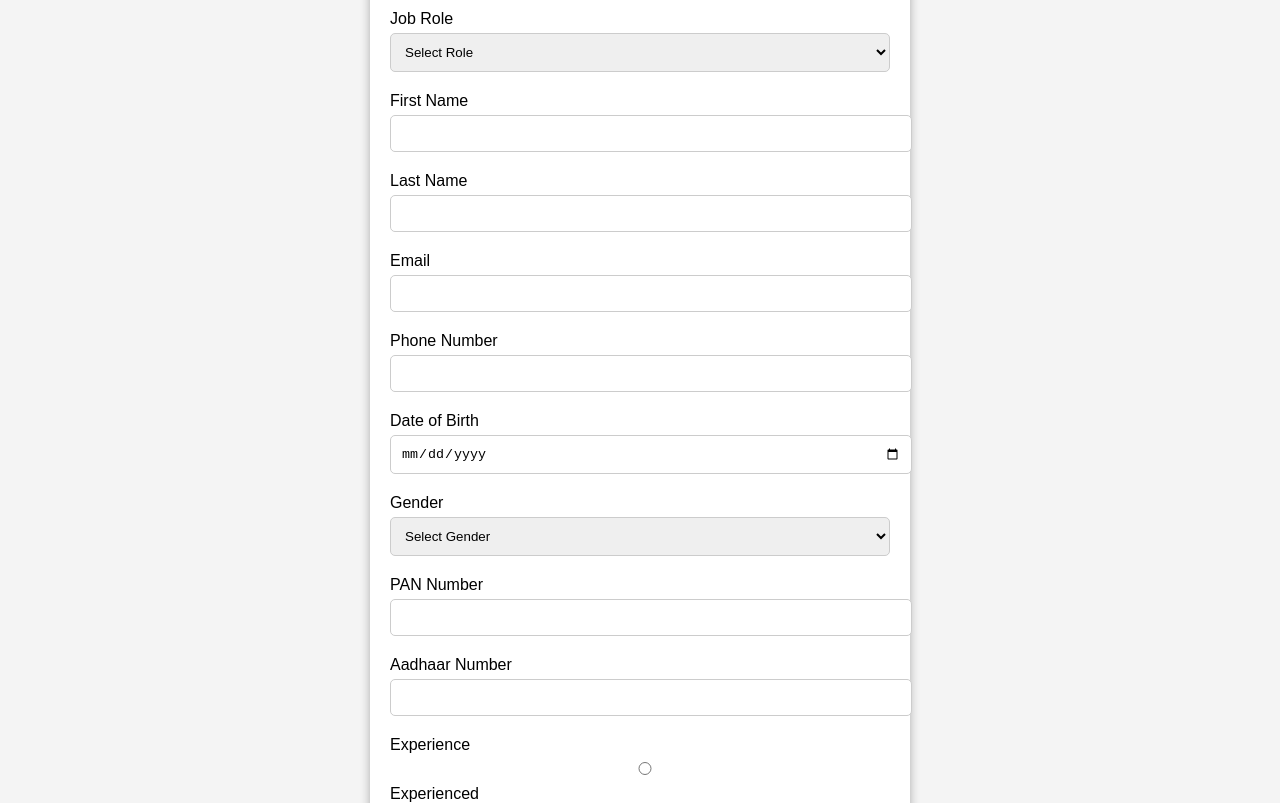
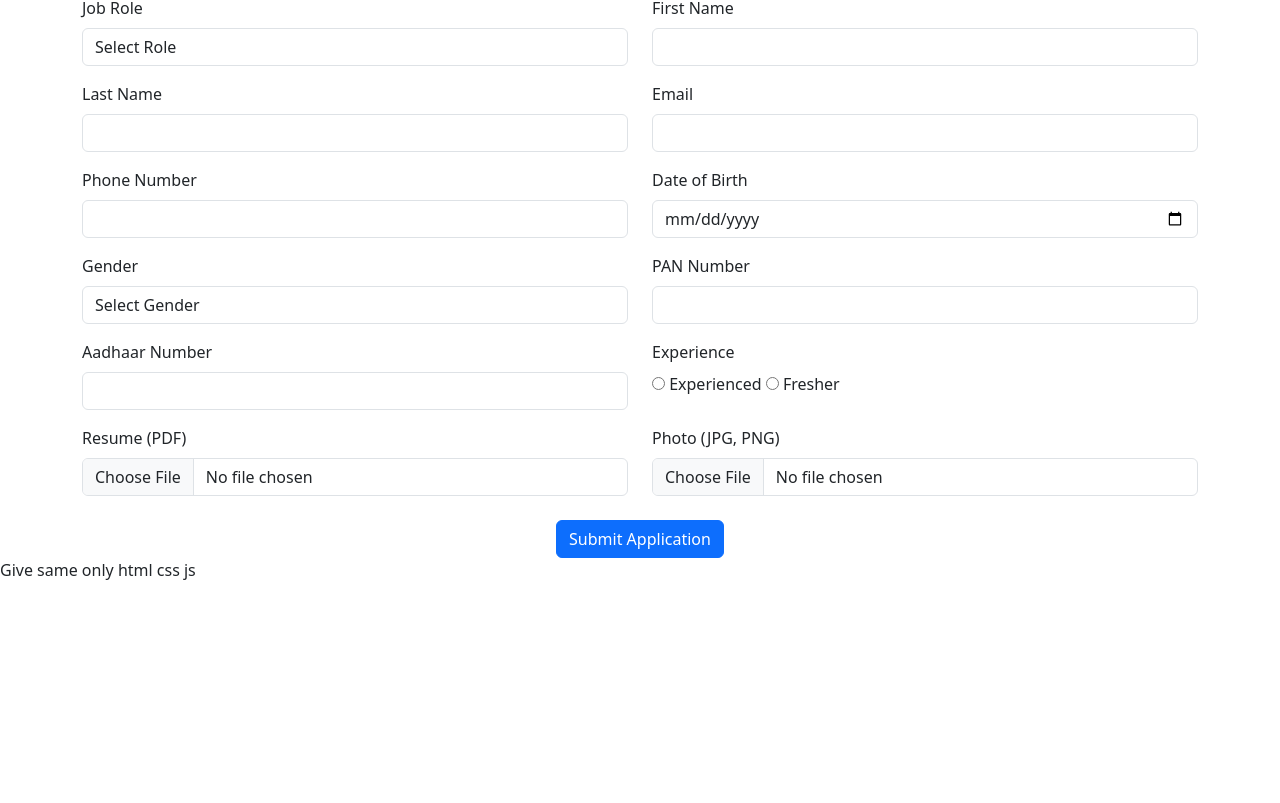
Before and after one commit to Prabas2588/jobportial, a plain HTML site: page index.html in a window 1280 px wide. Shown: the part 98-901 px from the top of the page. After the commit the page ends 800 px from the top, so only its background shows below. Drawn offline with nearby package versions, Linux system fonts and the light colour scheme.

Commit message:
Update index.html

```diff
--- a/index.html
+++ b/index.html
@@ -4,74 +4,108 @@
     <meta charset="UTF-8">
     <meta name="viewport" content="width=device-width, initial-scale=1.0">
     <title>Job Application Form</title>
-    <link rel="stylesheet" href="styles.css">
+    <link href="https://cdn.jsdelivr.net/npm/bootstrap@5.3.0/dist/css/bootstrap.min.css" rel="stylesheet">
+    <script src="https://code.jquery.com/jquery-3.6.0.min.js"></script>
 </head>
 <body>
-    <div class="container">
-        <h2>Job Application Form</h2>
-        <form id="jobApplicationForm">
-            <label>Job Role</label>
-            <select name="job_role" required>
+    <div class="container mt-5">
+        <h2 class="text-center">Job Application Form</h2>
+        <form action="submit.php" method="POST" enctype="multipart/form-data">
+            <div class="row">
+                <div class="col-md-6">
+                    <label class="form-label">Job Role</label>
+                    <select name="job_role" class="form-control" required>
                         <option value="">Select Role</option>
                         <option value="Software Engineer">Software Engineer</option>
                         <option value="Web Developer">Web Developer</option>
                         <option value="Data Analyst">Data Analyst</option>
                     </select>
-
-            <label>First Name</label>
-            <input type="text" name="first_name" required>
-
-            <label>Last Name</label>
-            <input type="text" name="last_name" required>
-
-            <label>Email</label>
-            <input type="email" name="email" required>
-
-            <label>Phone Number</label>
-            <input type="text" name="phone" required>
-
-            <label>Date of Birth</label>
-            <input type="date" name="dob" required>
-
-            <label>Gender</label>
-            <select name="gender" required>
+                </div>
+                <div class="col-md-6">
+                    <label class="form-label">First Name</label>
+                    <input type="text" name="first_name" class="form-control" required>
+                </div>
+                <div class="col-md-6 mt-3">
+                    <label class="form-label">Last Name</label>
+                    <input type="text" name="last_name" class="form-control" required>
+                </div>
+                <div class="col-md-6 mt-3">
+                    <label class="form-label">Email</label>
+                    <input type="email" name="email" class="form-control" required>
+                </div>
+                <div class="col-md-6 mt-3">
+                    <label class="form-label">Phone Number</label>
+                    <input type="text" name="phone" class="form-control" required>
+                </div>
+                <div class="col-md-6 mt-3">
+                    <label class="form-label">Date of Birth</label>
+                    <input type="date" name="dob" class="form-control" required>
+                </div>
+                <div class="col-md-6 mt-3">
+                    <label class="form-label">Gender</label>
+                    <select name="gender" class="form-control" required>
                         <option value="">Select Gender</option>
                         <option value="Male">Male</option>
                         <option value="Female">Female</option>
                         <option value="Other">Other</option>
                     </select>
-
-            <label>PAN Number</label>
-            <input type="text" name="pan" required>
-
-            <label>Aadhaar Number</label>
-            <input type="text" name="aadhaar" required>
-
-            <label>Experience</label>
+                </div>
+                <div class="col-md-6 mt-3">
+                    <label class="form-label">PAN Number</label>
+                    <input type="text" name="pan" class="form-control" required>
+                </div>
+                <div class="col-md-6 mt-3">
+                    <label class="form-label">Aadhaar Number</label>
+                    <input type="text" name="aadhaar" class="form-control" required>
+                </div>
+                <div class="col-md-6 mt-3">
+                    <label class="form-label">Experience</label><br>
                     <input type="radio" name="experience" value="Experienced" id="exp" required> Experienced
                     <input type="radio" name="experience" value="Fresher" id="fresh" required> Fresher
-
-            <div id="experiencedFields">
-                <label>Years of Experience</label>
-                <input type="number" name="years_of_experience">
-                <label>Current CTC</label>
-                <input type="text" name="current_ctc">
                 </div>
 
-            <div id="fresherFields">
-                <label>Expected CTC</label>
-                <input type="text" name="expected_ctc">
+                <div id="experiencedFields" class="col-md-12 mt-3" style="display: none;">
+                    <label class="form-label">Years of Experience</label>
+                    <input type="number" name="years_of_experience" class="form-control">
+                    <label class="form-label">Current CTC</label>
+                    <input type="text" name="current_ctc" class="form-control">
                 </div>
 
-            <label>Resume (PDF)</label>
-            <input type="file" name="resume" accept=".pdf" required>
+                <div id="fresherFields" class="col-md-12 mt-3" style="display: none;">
+                    <label class="form-label">Expected CTC</label>
+                    <input type="text" name="expected_ctc" class="form-control">
+                </div>
 
-            <label>Photo (JPG, PNG)</label>
-            <input type="file" name="photo" accept="image/*" required>
+                <div class="col-md-6 mt-3">
+                    <label class="form-label">Resume (PDF)</label>
+                    <input type="file" name="resume" class="form-control" accept=".pdf" required>
+                </div>
+                <div class="col-md-6 mt-3">
+                    <label class="form-label">Photo (JPG, PNG)</label>
+                    <input type="file" name="photo" class="form-control" accept="image/*" required>
+                </div>
 
-            <button type="submit">Submit Application</button>
+                <div class="col-md-12 text-center mt-4">
+                    <button type="submit" class="btn btn-primary">Submit Application</button>
+                </div>
+            </div>
         </form>
     </div>
-    <script src="script.js"></script>
+
+    <script>
+        $(document).ready(function () {
+            $('input[name="experience"]').change(function () {
+                if ($('#exp').is(':checked')) {
+                    $('#experiencedFields').show();
+                    $('#fresherFields').hide();
+                } else if ($('#fresh').is(':checked')) {
+                    $('#experiencedFields').hide();
+                    $('#fresherFields').show();
+                }
+            });
+        });
+    </script>
 </body>
 </html>
+
+Give same only html css js
```
Lines whose indentation alone changed are shown as unchanged.
